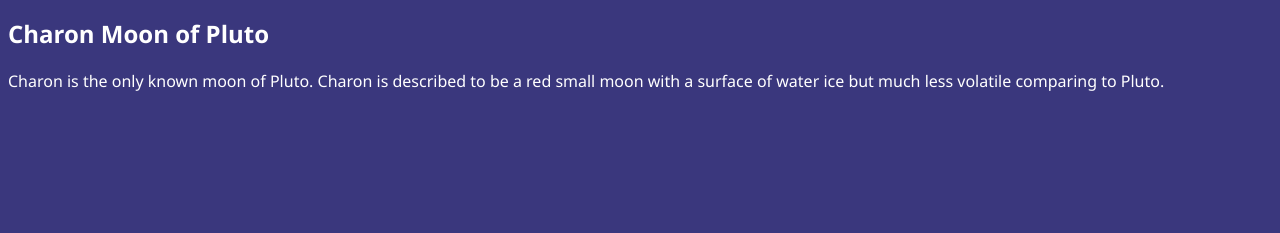
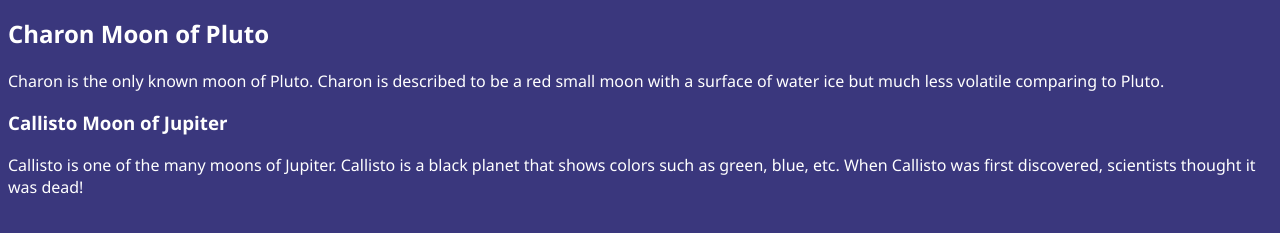
Before and after one commit to YadderOnALadder/Space-Exploration, a plain HTML site: page LetterCFacts.html in a window 1280 px wide. Shown: the part 111-344 px from the top of the page. Drawn offline with Linux system fonts and the light colour scheme.

Commit message:
-added extra query to letter c query results

```diff
--- a/LetterCFacts.html
+++ b/LetterCFacts.html
@@ -22,3 +22,7 @@
 <h2>Charon Moon of Pluto</h2>
 
 <p>Charon is the only known moon of Pluto. Charon is described to be a red small moon with a surface of water ice but much less volatile comparing to Pluto.</p>
+
+<h3>Callisto Moon of Jupiter</h3>
+
+<p>Callisto is one of the many moons of Jupiter. Callisto is a black planet that shows colors such as green, blue, etc. When Callisto was first discovered, scientists thought it was dead!</p>
```
